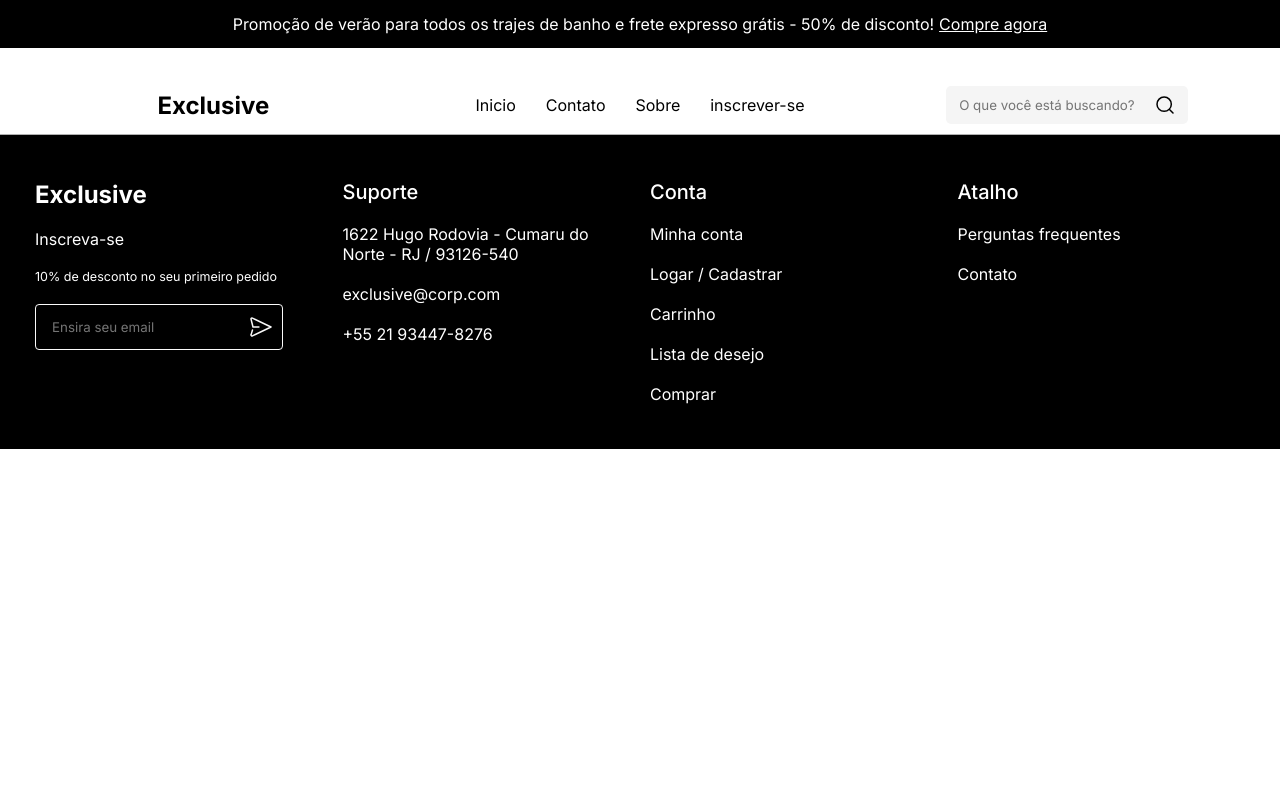
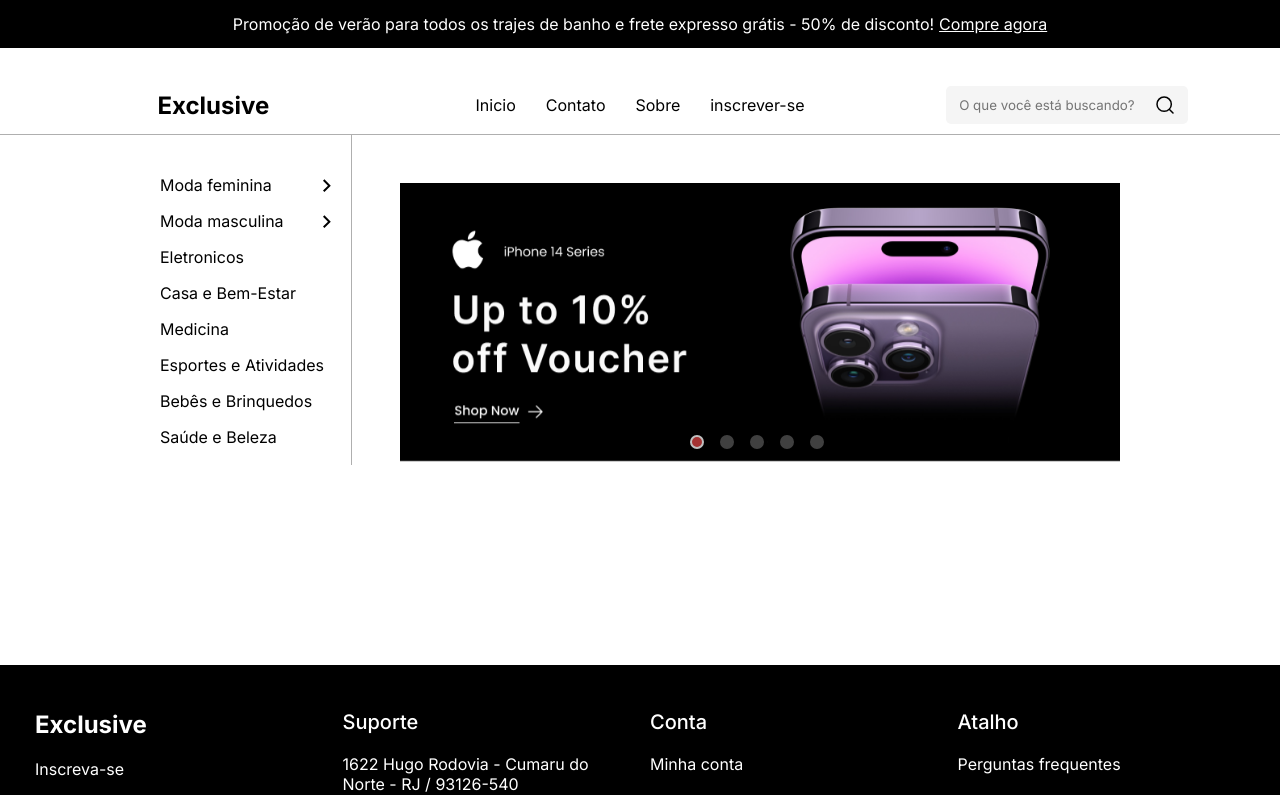
Before and after one commit to Venturini-Sales/Exclusive, a React (Vite) app: page / in a window 1280 px wide. Shown: the top 795 px of the page. Built offline with nearby package versions, Linux system fonts and the light colour scheme.

Commit message:
home update

```diff
--- a/package.json
+++ b/package.json
@@ -16,6 +16,8 @@
     "@mui/styled-engine-sc": "^6.0.0-alpha.18",
     "react": "^18.2.0",
     "react-dom": "^18.2.0",
+    "react-slick": "^0.30.2",
+    "slick-carousel": "^1.8.1",
     "styled-components": "^6.1.12"
   },
   "devDependencies": {
--- a/src/components/Header/styles.js
+++ b/src/components/Header/styles.js
@@ -23,7 +23,6 @@
     text-align: center;
     flex: 1;
     ul {
-      cursor: pointer;
       display: flex;
       gap: 30px;
       justify-content: center;
@@ -33,6 +32,7 @@
       font-size: 16px;
       font-weight: 400;
       list-style: none;
+      cursor: pointer;
     }
   }
 
--- /dev/null
+++ b/src/components/SliderAlt/SliderAlt.jsx
@@ -0,0 +1,26 @@
+import { CustomDots, SliderContainer } from './styles';
+import Slider from 'react-slick';
+import 'slick-carousel/slick/slick.css';
+import 'slick-carousel/slick/slick-theme.css';
+
+const SliderAlt = ({ children }) => {
+  const settings = {
+    arrows: false,
+    dots: true,
+    fade: true,
+    infinite: true,
+    speed: 500,
+    slidesToShow: 1,
+    slidesToScroll: 1,
+    waitForAnimate: false,
+    appendDots: (dots) => <CustomDots>{dots}</CustomDots>,
+  };
+
+  return (
+    <SliderContainer>
+      <Slider {...settings}>{children}</Slider>
+    </SliderContainer>
+  );
+};
+
+export default SliderAlt;
--- /dev/null
+++ b/src/components/SliderAlt/styles.js
@@ -0,0 +1,46 @@
+import styled from 'styled-components';
+
+export const SliderContainer = styled.div`
+  width: 80%;
+  padding: 48px;
+  padding-right: 0;
+  padding-bottom: 0;
+  position: relative;
+`;
+
+export const CustomDots = styled.ul`
+  position: absolute;
+  bottom: 10px;
+  width: 100%;
+  display: flex !important;
+  justify-content: center;
+  align-items: center;
+  list-style: none;
+
+  li {
+    margin: 0 5px;
+
+    button {
+      background-color: transparent;
+      border: none;
+      padding: 0;
+      cursor: pointer;
+
+      &:before {
+        font-size: 0;
+        width: 10px;
+        height: 10px;
+        border-radius: 50%;
+        background-color: #ffffff;
+        border: 2px solid #ffffff;
+        content: '';
+        display: inline-block;
+      }
+    }
+
+    &.slick-active button:before {
+      background-color: #db4444;
+      border: 2px solid #ffffff;
+    }
+  }
+`;
--- /dev/null
+++ b/src/pages/Home/Home.jsx
@@ -0,0 +1,73 @@
+import SliderAlt from '../../components/SliderAlt/SliderAlt';
+import {
+  ListElementStyle,
+  ListStyle,
+  PageSection,
+  PageStyle,
+  SlideStyle,
+} from './styles';
+import IMG from '../../assets/images/Frame.png';
+
+export const HomePage = () => {
+  return (
+    <PageStyle>
+      <PageSection>
+        <ListStyle>
+          <ListElementStyle>
+            Moda feminina
+            <svg
+              width="8"
+              height="13"
+              viewBox="0 0 8 13"
+              fill="none"
+              xmlns="http://www.w3.org/2000/svg"
+            >
+              <path
+                d="M4.95 6.63597L0 1.68597L1.414 0.271973L7.778 6.63597L1.414 13L0 11.586L4.95 6.63597Z"
+                fill="black"
+              />
+            </svg>
+          </ListElementStyle>
+          <ListElementStyle>
+            Moda masculina
+            <svg
+              width="8"
+              height="13"
+              viewBox="0 0 8 13"
+              fill="none"
+              xmlns="http://www.w3.org/2000/svg"
+            >
+              <path
+                d="M4.95 6.63597L0 1.68597L1.414 0.271973L7.778 6.63597L1.414 13L0 11.586L4.95 6.63597Z"
+                fill="black"
+              />
+            </svg>
+          </ListElementStyle>
+          <ListElementStyle>Eletronicos</ListElementStyle>
+          <ListElementStyle>Casa e Bem-Estar</ListElementStyle>
+          <ListElementStyle>Medicina</ListElementStyle>
+          <ListElementStyle>Esportes e Atividades</ListElementStyle>
+          <ListElementStyle>Bebês e Brinquedos</ListElementStyle>
+          <ListElementStyle>Saúde e Beleza</ListElementStyle>
+        </ListStyle>
+        <SliderAlt>
+          <SlideStyle>
+            <img src={IMG} />
+          </SlideStyle>
+          <SlideStyle>
+            <img src={IMG} />
+          </SlideStyle>
+          <SlideStyle>
+            <img src={IMG} />
+          </SlideStyle>
+          <SlideStyle>
+            <img src={IMG} />
+          </SlideStyle>
+          <SlideStyle>
+            <img src={IMG} />
+          </SlideStyle>
+        </SliderAlt>
+      </PageSection>
+    </PageStyle>
+  );
+};
--- /dev/null
+++ b/src/pages/Home/styles.js
@@ -0,0 +1,37 @@
+import styled from 'styled-components';
+
+
+
+export const PageStyle = styled.section`
+    display: flex;
+    justify-content: center;
+    margin-bottom: 200px;
+`;
+
+export const PageSection = styled.div`
+    display: flex;
+    width: 75vw;
+`
+
+export const ListStyle = styled.ul`
+    display: flex;
+    width: 217px;
+    flex-direction: column;
+    gap: 16px;
+    list-style: none;
+    padding-top: 40px;
+    padding-right: 20px;
+    border-right: 0.5px solid #00000050;`
+
+export const ListElementStyle = styled.li`
+    display: flex;
+    align-items: center;
+    justify-content: space-between;
+`
+
+export const SlideStyle = styled.div`
+    img {
+        width: 100%;
+    }
+
+`
--- a/src/pages/LogIn/LogIn.jsx
+++ b/src/pages/LogIn/LogIn.jsx
@@ -20,7 +20,7 @@
   return (
     <ThemeProvider theme={theme}>
       <PageStyle>
-        <PageSection width="60%">
+        <PageSection justifycontent="flex-start" width="60%">
           <img src={IMG} alt="" />
         </PageSection>
 
--- a/src/pages/LogIn/styles.js
+++ b/src/pages/LogIn/styles.js
@@ -8,13 +8,18 @@
   margin-bottom: 20px;
   width: 100%;
 
+  img {
+    width: 100%;
+    height: 100vh;
+  }
+
 `;
 
 export const PageSection = styled.div`
     display: flex;
-    justify-content: center;
+    justify-content: ${props => props.justifycontent || 'center'};
     align-items: center;
-    width: ${props => props.width};;
+    width: ${props => props.width};
 `
 
 export const ButtonFormArea = styled.div`
--- a/src/pages/SignUp/SignUp.jsx
+++ b/src/pages/SignUp/SignUp.jsx
@@ -20,7 +20,7 @@
   return (
     <ThemeProvider theme={theme}>
       <PageStyle>
-        <PageSection width="60%">
+        <PageSection justifycontent="flex-start" width="60%">
           <img src={IMG} alt="" />
         </PageSection>
 
--- a/src/pages/SignUp/styles.js
+++ b/src/pages/SignUp/styles.js
@@ -8,11 +8,15 @@
   margin-bottom: 20px;
   width: 100%;
 
+  img {
+    width: 100%;
+    height: 100vh;
+  }
 `;
 
 export const PageSection = styled.div`
     display: flex;
-    justify-content: center;
+    justify-content: ${props => props.justifycontent || 'center'};
     align-items: center;
-    width: ${props => props.width};;
+    width: ${props => props.width};
 `
--- a/src/routes/RouteList.jsx
+++ b/src/routes/RouteList.jsx
@@ -1,10 +1,12 @@
 import { Routes, Route } from 'react-router-dom';
+import { HomePage } from '../pages/Home/Home';
 import { SignUpPage } from '../pages/SignUp/SignUp';
 import { LogInPage } from '../pages/LogIn/LogIn';
 
 export const RouteList = () => {
   return (
     <Routes>
+      <Route path="/" element={<HomePage />}></Route>
       <Route path="/signup" element={<SignUpPage />}></Route>
       <Route path="/login" element={<LogInPage />}></Route>
     </Routes>
```
Also changed, not shown: src/assets/images/Frame.png (added), 1 other file (tests, documents, lock files or other folders).
